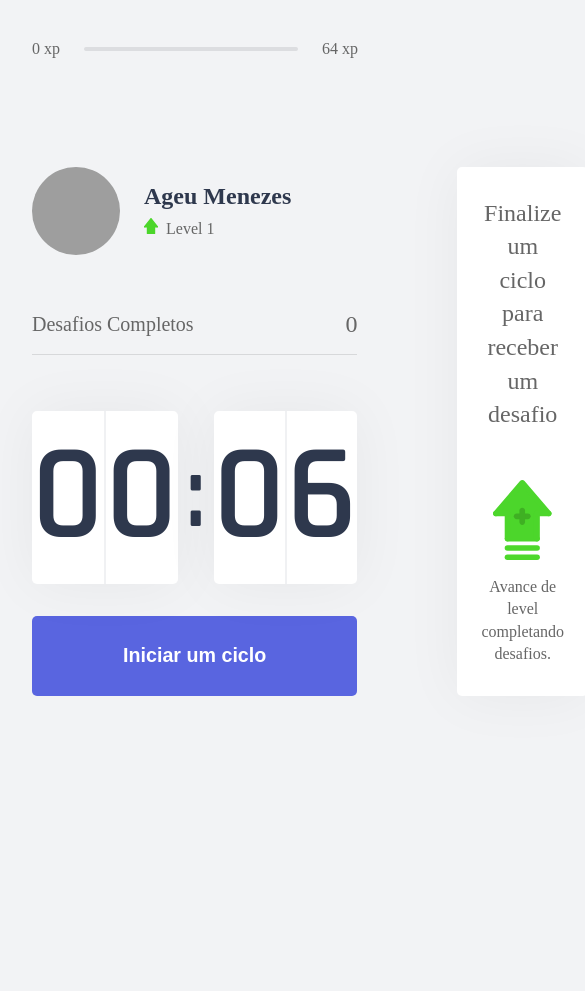
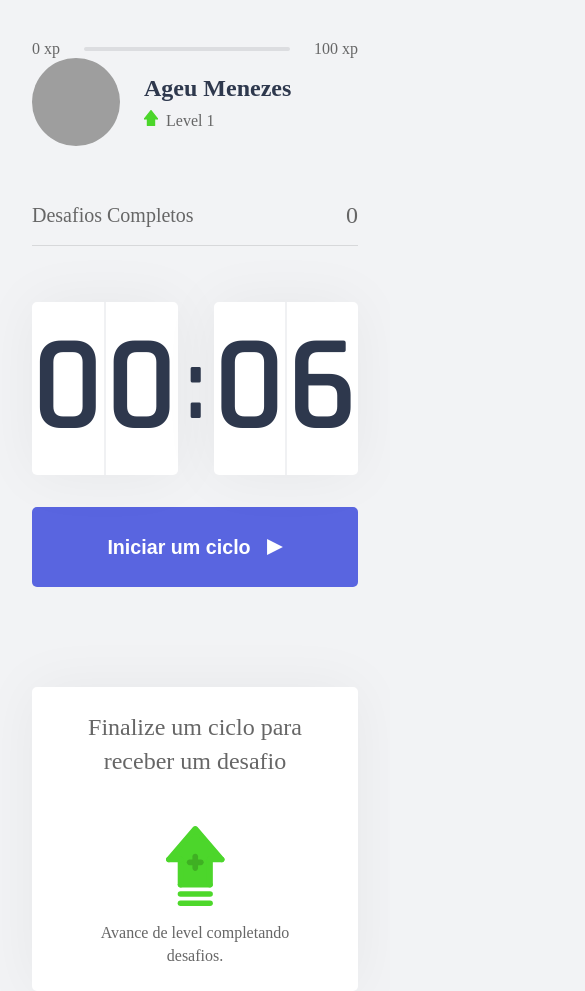
Before and after one commit to ageumenezesDev19/fitflow, a Next.js app: page / in a window 390 px wide. Shown: the whole page, 585 px wide, since content can reach past the window. Before the commit the page ends 844 px from the top, so only its background shows below. Built offline with nearby package versions, Linux system fonts and the light colour scheme; grey boxes are pictures that could not be loaded.

Commit message:
Add responsiveness and add CountdounContext

```diff
--- a/src/components/ChallengeBox.tsx
+++ b/src/components/ChallengeBox.tsx
@@ -1,22 +1,33 @@
 import { useContext } from "react";
 import styles from "../styles/components/ChallengeBox.module.scss";
 import { ChallengesContext } from '../contexts/ChallengesContext';
+import { CountdownContext } from "@/contexts/CountdownContext";
 
 export function ChallengeBox() {
-  const { activeChallenge, resetChallenge } = useContext(ChallengesContext);
+  const { activeChallenge, resetChallenge, completeChallenge } = useContext(ChallengesContext);
+  const { resetCountdown } = useContext(CountdownContext);
+
+  function handleChallengeSucceeded() {
+    completeChallenge();
+    resetCountdown();
+  }
+
+  function handleChallengeFailed() {
+    resetChallenge();
+    resetCountdown();
+  }
 
   return (
     <div className={styles.ChallengeBoxContainer}>
       {activeChallenge ? (
         <div className={styles.ChallengeActive}>
-          <header>Ganhe 400xp</header>
+          <header>{activeChallenge.amount}xp</header>
 
           <main>
             <img src={`icons/${activeChallenge.type}.svg`} />
             <strong>Novo Desafio</strong>
             <p>
-              É agora Ageu, bora lá meu parça. Caminhe por 3 minutos e estique
-              suas pernas pra você ficar saudável.
+              {activeChallenge.description}
             </p>
           </main>
 
@@ -24,13 +35,14 @@ export function ChallengeBox() {
             <button
               type="button"
               className={styles.ChallengeFailedButton}
-              onClick={resetChallenge}
+              onClick={handleChallengeFailed}
             >
               Falhei
             </button>
             <button
               type="button"
               className={styles.ChallengeSucceededButton}
+              onClick={handleChallengeSucceeded}
             >
               Completei
             </button>
--- a/src/components/Countdown.tsx
+++ b/src/components/Countdown.tsx
@@ -1,46 +1,20 @@
-import { useContext, useEffect, useState } from "react";
+import { useContext } from "react";
 import styles from "../styles/components/Countdown.module.scss";
-import { ChallengesContext } from "@/contexts/ChallengesContext";
-
-let countdownTimeout: NodeJS.Timeout;
+import { CountdownContext } from "@/contexts/CountdownContext";
 
 export function Countdown() {
-  const { startNewChallenges } = useContext(ChallengesContext);
 
-
-  const [time, setTime] = useState(0.1 * 60);
-  const [isActive, setIsActive] = useState(false);
-  const [hasFinished, setHasFinished] = useState(false);
-
-  const minutes = Math.floor(time / 60);
-  const seconds = time % 60;
+  const {
+    minutes,
+    seconds,
+    hasFinished,
+    isActive,
+    startCountdown,
+    resetCountdown
+   } = useContext(CountdownContext);
 
   const [minuteLeft, minuteRight] = String(minutes).padStart(2, "0").split("");
-  const [secondsLeft, secondsRight] = String(seconds)
-    .padStart(2, "0")
-    .split("");
-
-  function startCountdown() {
-    clearTimeout(countdownTimeout);
-    setIsActive(true);
-    setTime(0.1 * 60);
-  }
-
-  function resetCountdown() {
-    setIsActive(false);
-  }
-
-  useEffect(() => {
-    if (isActive && time > 0) {
-      countdownTimeout = setTimeout(() => {
-        setTime(time - 1);
-      }, 1000);
-    } else if (isActive && time === 0) {
-      setHasFinished(true);
-      setIsActive(false);
-      startNewChallenges();
-    }
-  }, [isActive, time]);
+  const [secondsLeft, secondsRight] = String(seconds).padStart(2, "0").split("");
 
   return (
     <div>
@@ -83,6 +57,11 @@ export function Countdown() {
               onClick={startCountdown}
             >
               Iniciar um ciclo
+              <img
+                src="icons/play.svg"
+                alt="Play icon"
+                className={styles.countdownButtonPlayIcon}
+              />
             </button>
           )}
         </>
--- a/src/components/Profile.tsx
+++ b/src/components/Profile.tsx
@@ -1,6 +1,10 @@
+import { useContext } from 'react';
 import styles from '../styles/pages/Profile.module.scss';
+import { ChallengesContext } from '@/contexts/ChallengesContext';
 
 export function Profile() {
+  const {level} = useContext(ChallengesContext);
+
   return(
     <div className={styles.profileContainer}>
       <img src="https://avatars.githubusercontent.com/u/89534178?v=4" alt="Ageu Menezes" />
@@ -8,7 +12,7 @@ export function Profile() {
         <strong>Ageu Menezes</strong>
         <p>
           <img src="icons/level.svg" alt="" />
-          Level 1
+          Level {level}
         </p>
       </div>
     </div>
--- a/src/contexts/ChallengesContext.tsx
+++ b/src/contexts/ChallengesContext.tsx
@@ -7,37 +7,37 @@ interface Challenge {
   amount: number;
 }
 
-interface ChallengeCOntextData {
+interface ChallengesContextData {
   level: number;
   levelUp: () => void;
-  activeChallenge: Challenge;
+  activeChallenge: Challenge | null;
   currentExperience: number;
   experienceToNextLevel: number;
   challengesCompleted: number;
-  startNewChallenges: () => void;
+  startNewChallenge: () => void;
   resetChallenge: () => void;
+  completeChallenge: () => void;
 }
 
 interface ChallengesProviderProps {
   children: ReactNode;
 }
 
-export const ChallengesContext = createContext({} as ChallengeCOntextData);
+export const ChallengesContext = createContext({} as ChallengesContextData);
 
-export function ChallengesProvider({ children }: ChallengesProviderProps) {
+export const ChallengesProvider: React.FC<ChallengesProviderProps> = ({ children }) => {
   const [level, setLevel] = useState(1);
   const [currentExperience, setCurrentExperience] = useState(0);
   const [challengesCompleted, setChallengesCompleted] = useState(0);
-
   const [activeChallenge, setActiveChallenge] = useState<Challenge | null>(null);
 
-  const experienceToNextLevel = Math.pow((level + 1) * 4, 2);
+  const experienceToNextLevel = Math.pow((level + 1) * 5, 2);
 
   function levelUp() {
     setLevel(level + 1);
   }
 
-  function startNewChallenges() {
+  function startNewChallenge() {
     const randomChallengeIndex = Math.floor(Math.random() * challenges.length);
     const challenge = challenges[randomChallengeIndex] as Challenge;
 
@@ -48,20 +48,43 @@ export function ChallengesProvider({ children }: ChallengesProviderProps) {
     setActiveChallenge(null);
   }
 
+  function completeChallenge() {
+    if (!activeChallenge) {
+      return;
+    }
+
+    const { amount } = activeChallenge;
+
+    let finalExperience = currentExperience + amount;
+
+    if (finalExperience >= experienceToNextLevel) {
+      finalExperience = finalExperience - experienceToNextLevel;
+      levelUp();
+    }
+
+    // Ensure finalExperience is non-negative
+    finalExperience = Math.max(finalExperience, 0);
+
+    setCurrentExperience(finalExperience);
+    setActiveChallenge(null);
+    setChallengesCompleted(challengesCompleted + 1);
+  }
+
   return (
     <ChallengesContext.Provider
       value={{
         level,
         levelUp,
+        activeChallenge,
         currentExperience,
+        experienceToNextLevel,
         challengesCompleted,
-        startNewChallenges,
+        startNewChallenge,
         resetChallenge,
-        experienceToNextLevel,
-        activeChallenge
+        completeChallenge,
       }}
     >
       {children}
     </ChallengesContext.Provider>
   );
-}
+};
--- /dev/null
+++ b/src/contexts/CountdownContext.tsx
@@ -0,0 +1,74 @@
+import { ReactNode, createContext, useContext, useEffect, useState } from "react";
+import { ChallengesContext } from "./ChallengesContext";
+
+interface CountdownContextData {
+  minutes: number;
+  seconds: number;
+  hasFinished: boolean;
+  isActive: boolean;
+  startCountdown: () => void;
+  resetCountdown: () => void;
+}
+
+interface CountdownProviderProps {
+  children: ReactNode;
+}
+
+export const CountdownContext = createContext({} as CountdownContextData);
+
+let countdownTimeout: NodeJS.Timeout;
+
+export const CountdownProvider: React.FC<CountdownProviderProps> = ({ children }) => {
+  const { startNewChallenge } = useContext(ChallengesContext);
+
+  const [time, setTime] = useState(0.1 * 60);
+  const [isActive, setIsActive] = useState(false);
+  const [hasFinished, setHasFinished] = useState(false);
+
+  const minutes = Math.floor(time / 60);
+  const seconds = time % 60;
+
+  function startCountdown() {
+    clearTimeout(countdownTimeout);
+    setIsActive(true);
+    setTime(0.1 * 60);
+  }
+
+  function resetCountdown() {
+    setIsActive(false);
+    setHasFinished(false);
+  }
+
+  useEffect(() => {
+    let timeoutId: NodeJS.Timeout;
+
+    if (isActive && time > 0) {
+      timeoutId = setTimeout(() => {
+        setTime(time - 1);
+      }, 1000);
+    } else if (isActive && time === 0) {
+      setHasFinished(true);
+      setIsActive(false);
+      startNewChallenge();
+    }
+
+    return () => {
+      clearTimeout(timeoutId);
+    };
+  }, [isActive, time, startNewChallenge]);
+
+  return (
+    <CountdownContext.Provider
+      value={{
+        minutes,
+        seconds,
+        hasFinished,
+        isActive,
+        startCountdown,
+        resetCountdown,
+      }}
+    >
+      {children}
+    </CountdownContext.Provider>
+  );
+};
--- a/src/pages/_app.tsx
+++ b/src/pages/_app.tsx
@@ -1,11 +1,14 @@
 import { ChallengesProvider } from '../contexts/ChallengesContext';
 import type { AppProps } from 'next/app';
 import '../styles/global.scss';
+import { CountdownProvider } from '@/contexts/CountdownContext';
 
 export default function App({ Component, pageProps }: AppProps) {
   return (
     <ChallengesProvider>
-      <Component {...pageProps} />
+      <CountdownProvider>
+        <Component {...pageProps} />
+      </CountdownProvider>
     </ChallengesProvider>
   );
 }
--- a/src/pages/index.tsx
+++ b/src/pages/index.tsx
@@ -6,6 +6,7 @@ import { Countdown } from '@/components/Countdown';
 
 import Head from 'next/head';
 import { ChallengeBox } from '@/components/ChallengeBox';
+import { CountdownProvider } from '@/contexts/CountdownContext';
 
 export default function Home() {
   return (
@@ -16,6 +17,7 @@ export default function Home() {
         </Head>
         <ExperienceBar />
 
+        <CountdownProvider>
           <section>
             <div>
               <Profile />
@@ -26,6 +28,7 @@ export default function Home() {
               <ChallengeBox />
             </div>
           </section>
+        </CountdownProvider>
       </div>
     </>
   )
--- a/src/styles/components/Countdown.module.scss
+++ b/src/styles/components/Countdown.module.scss
@@ -56,6 +56,12 @@
 
   transition: background-color 0.2s;
 
+  .countdownButtonPlayIcon {
+    filter: invert(100%);
+    width: 1rem;
+    margin-left: 1rem;
+  }
+
   &:not(:disabled):hover {
     background: var(--blue-dark);
   }
--- a/src/styles/pages/home.module.scss
+++ b/src/styles/pages/home.module.scss
@@ -15,4 +15,12 @@
     gap: 6.25rem;
     align-content: center;
   }
+
+  @media (max-width: 900px) {
+    margin-bottom: 7rem;
+
+    section {
+      grid-template-columns: 1fr;
+    }
+  }
 }
```
Also changed, not shown: public/icons/play.svg (added). Lines whose indentation alone changed are shown as unchanged.
